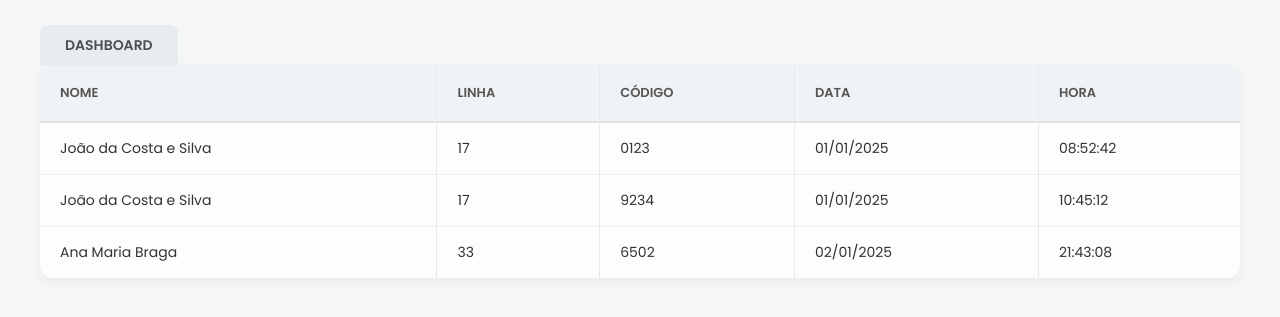
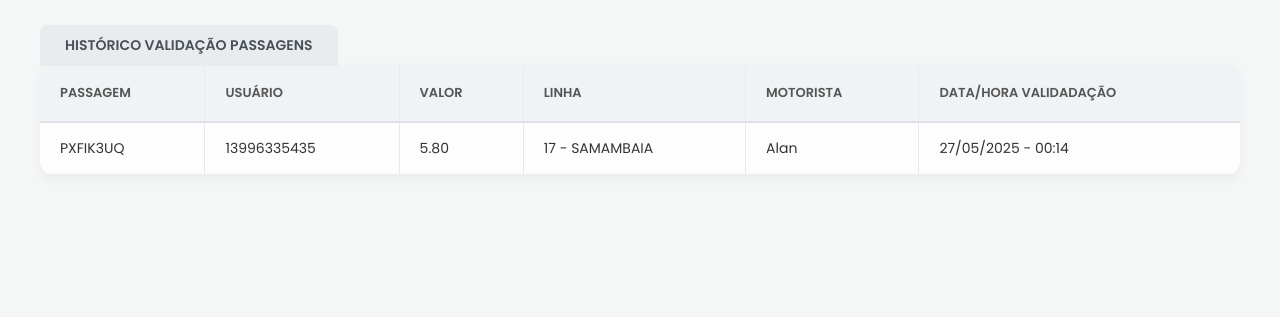
Before and after one commit to VitorMarvulle/pix-onibus, a Django app: page /empresa/dashboard/ in a window 1280 px wide. Shown: the part 180-497 px from the top of the page. Run offline with Django 5.2, Linux system fonts and the light colour scheme; data comes from the database, SQL or seed files in the repository.

Commit message:
:memo: recuperação de dados do histórico de passagens

```diff
--- a/app_empresa/templates/dashboard.html
+++ b/app_empresa/templates/dashboard.html
@@ -26,41 +26,37 @@
         </nav>
 
         <main class="dashboard-main">
-            <div class="tab-title">DASHBOARD</div>
+            <div class="tab-title">HISTÓRICO VALIDAÇÃO PASSAGENS</div>
             <div class="table-wrapper">
                 <table>
                     <thead>
                         <tr>
-                            <th>Nome</th>
+                            <th>Passagem</th>
+                            <th>Usuário</th>
+                            <th>Valor</th>
                             <th>Linha</th>
-                            <th>Código</th>
-                            <th>Data</th>
-                            <th>Hora</th>
+                            <th>Motorista</th>
+                            <th>Data/Hora Validadação</th>
+
                         </tr>
                     </thead>
                     <tbody>
-                        <tr>
-                            <td>João da Costa e Silva</td>
-                            <td>17</td>
-                            <td>0123</td>
-                            <td>01/01/2025</td>
-                            <td>08:52:42</td>
-                        </tr>
-                        <tr>
-                            <td>João da Costa e Silva</td>
-                            <td>17</td>
-                            <td>9234</td>
-                            <td>01/01/2025</td>
-                            <td>10:45:12</td>
-                        </tr>
-                        <tr>
-                            <td>Ana Maria Braga</td>
-                            <td>33</td>
-                            <td>6502</td>
-                            <td>02/01/2025</td>
-                            <td>21:43:08</td>
-                        </tr>
-                        </tbody>
+                        {% for item in historicos %}
+                            <tr>
+                                <td> {{ item.passagem.idPassagem }} </td>
+                                <td>{{ item.passagem.usuario_id }}</td>
+                                <td>{{ item.passagem.valor }}</td>
+                                <td>{{ item.linha.idLinha }} - {{ item.linha.nomeLinha}} </td>
+                                <td>{{ item.funcionario.nome }}</td>
+                                <td>{{ item.datahora|date:"d/m/Y - H:i"}}</td>
+
+                            </tr>
+                        {% empty %}
+                            <tr>
+                                <td colspan="6">Nenhum registro econtrado.</td>
+                            </tr>
+                        {% endfor %}
+                    </tbody>
                 </table>
             </div>
         </main>
--- a/app_empresa/views.py
+++ b/app_empresa/views.py
@@ -1,6 +1,6 @@
 from django.shortcuts import render, redirect
 from .forms import FuncionarioForm,LinhaForm
-from .models import Linha,Funcionario
+from .models import Linha,Funcionario,Historico
 from django.contrib import messages
 from django.shortcuts import get_object_or_404
 
@@ -12,12 +12,18 @@ def login(request):
     })
 
 def dashboard(request):
-    return render(request, 'dashboard.html', {
+
+    historicos = Historico.objects.select_related('usuario','funcionario','passagem','linha').all().order_by('-datahora')
+
+    context = {
+        'historicos':historicos,
         'previous_url': '/',
         'add_motorista': '/empresa/add_motorista/',
         'add_linha': '/empresa/add_linha/',
-        'lista_motorista': '/empresa/lista_motorista/',
-    })
+        'lista_motorista': '/empresa/lista_motorista/'
+    }
+
+    return render(request, 'dashboard.html',context)
 
 def add_linha(request):
     if request.method == 'POST':
```
